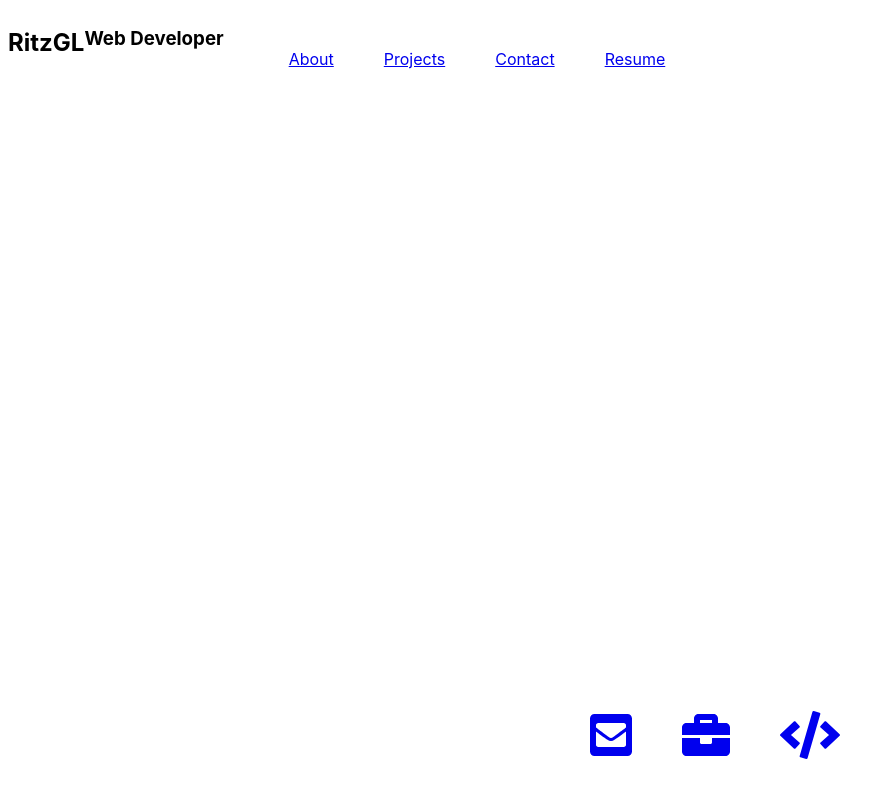
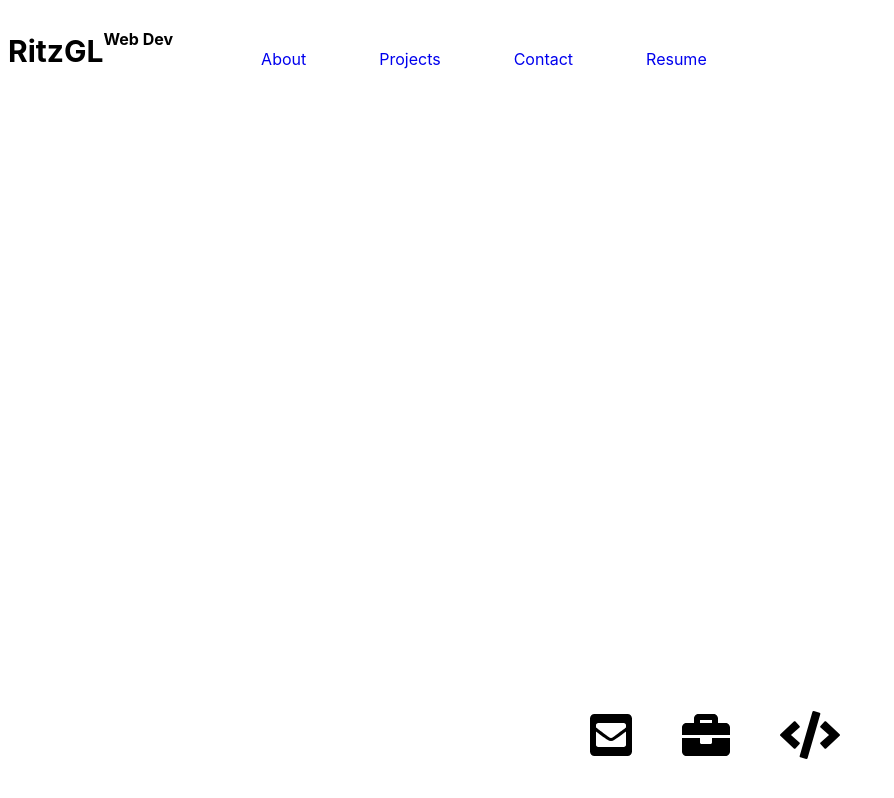
Before and after one commit to RitzGL/react-portfolio, a React (Create React App) app: page / in a window 1280 px wide. Shown: the whole page, without its empty margins (0-894 px from the left). Built offline with nearby package versions, Linux system fonts and the light colour scheme.

Commit message:
Styled footer and header section
Almost completed working header and footer components. They will be featured in all the pages: About, Projects, Contact, Resume

```diff
--- a/public/index.html
+++ b/public/index.html
@@ -24,7 +24,7 @@
       work correctly both with client-side routing and a non-root public URL.
       Learn how to configure a non-root public URL by running `npm run build`.
     -->
-    <title>React App</title>
+    <title>Personal Portfolio</title>
   </head>
   <body>
     <noscript>You need to enable JavaScript to run this app.</noscript>
--- a/src/components/Footer/styles.css
+++ b/src/components/Footer/styles.css
@@ -13,3 +13,17 @@ li{
 section{
     width: 50%;
 }
+
+section > ul > li > a{
+    text-decoration: none;
+    color: black;
+}
+
+section > ul > li :hover{
+    color: #0F7173;
+}
+
+section > ul > li > a:visited{
+    text-decoration: none;
+    color: black;
+}
--- a/src/components/Header/index.jsx
+++ b/src/components/Header/index.jsx
@@ -10,7 +10,7 @@ function Header() {
       <nav className='navigation'>
         <div className='heading'>
           <h1>RitzGL</h1>
-          <h3>Web Developer</h3>
+          <h4>Web Dev</h4>
         </div>
         <ul>
           <li>
--- a/src/components/Header/styles.css
+++ b/src/components/Header/styles.css
@@ -1,6 +1,24 @@
 nav > ul{
     list-style-type: none;
     display: flex;
+    align-self: flex-end;
+}
+
+nav > ul > li{
+    padding-left: 3rem;
+}
+
+nav > ul > li > a{
+    text-decoration: none;
+}
+
+nav > ul > li > a:visited{
+    text-decoration: none;
+    color:black;
+}
+
+h1{
+    font-size: 30px;
 }
 
 .heading{
```
